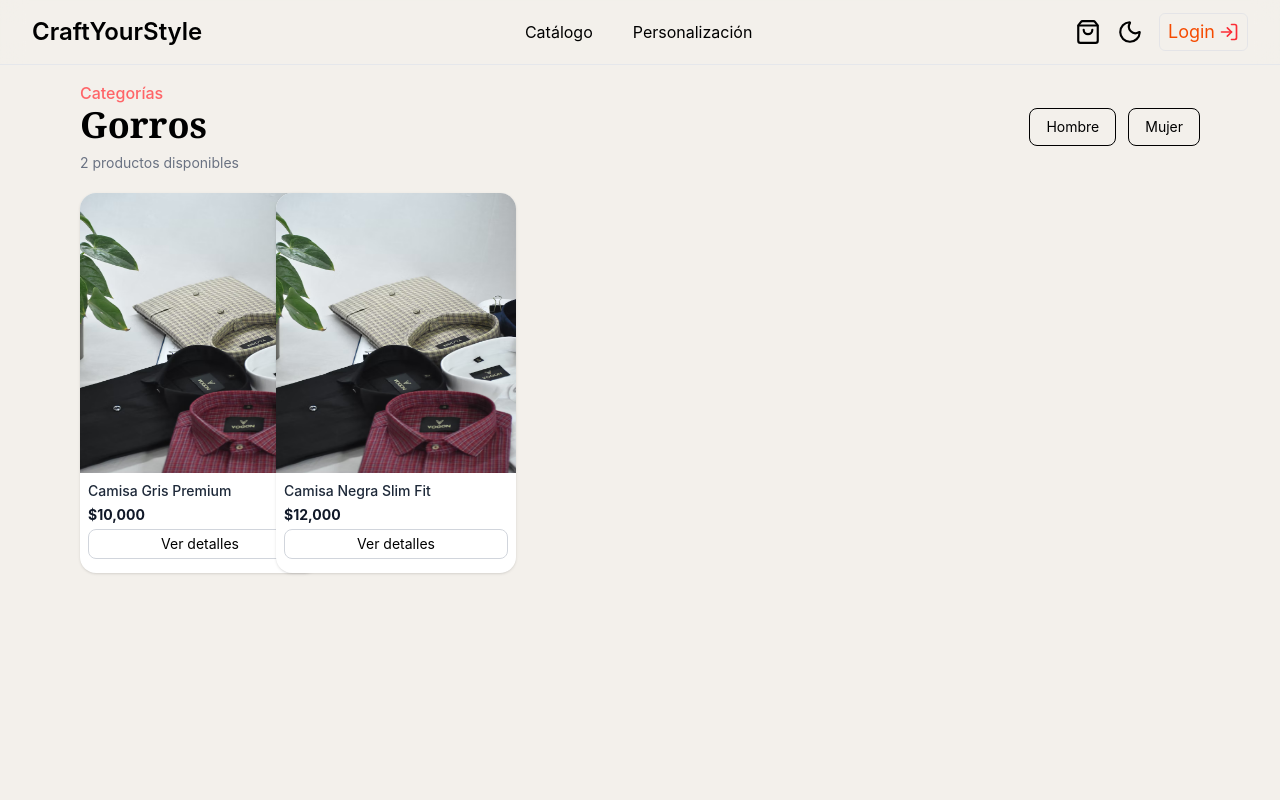
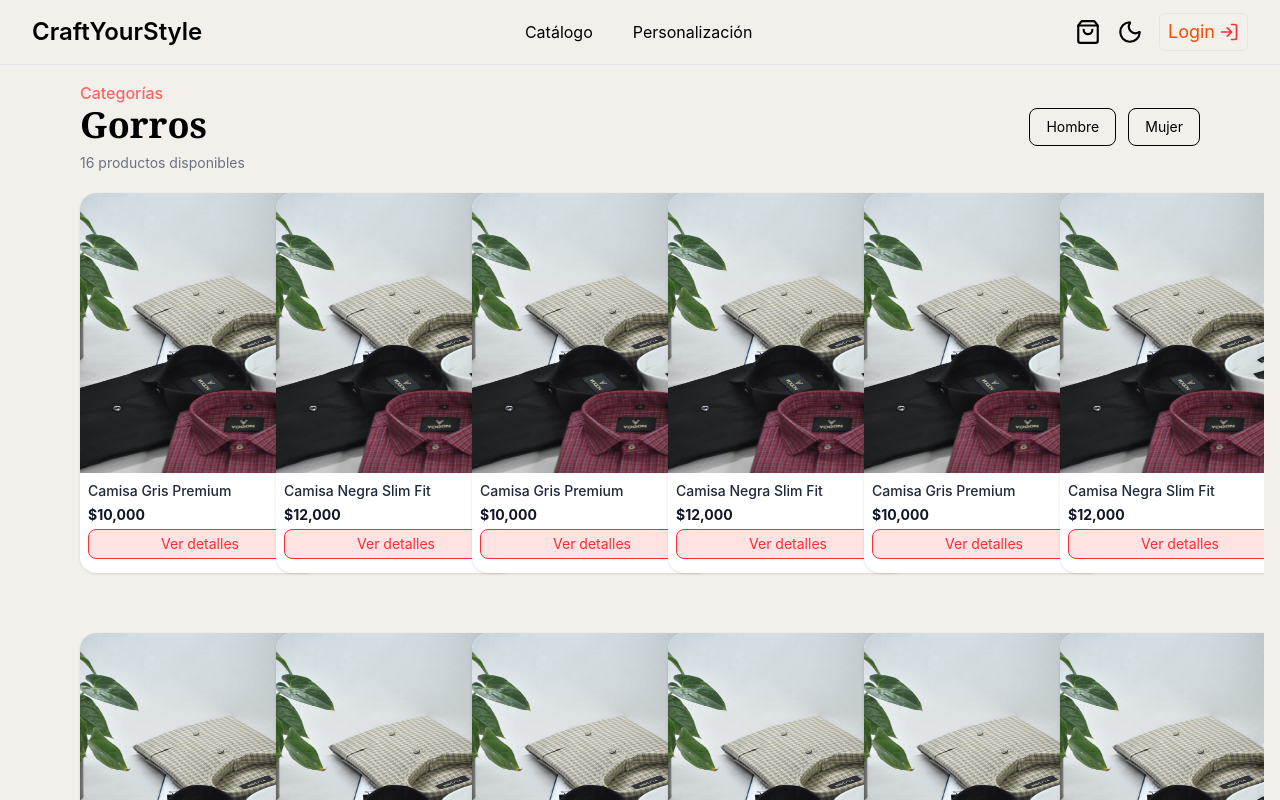
Before and after one commit to ordogens/Proyecto-Formativo-Cliente, a React (Vite) app: page /gorros in a window 1280 px wide. Built offline with nearby package versions, Linux system fonts and the light colour scheme.

Commit message:
cambio añadido

```diff
--- a/src/components/ui/cards/ProductCard.tsx
+++ b/src/components/ui/cards/ProductCard.tsx
@@ -15,10 +15,11 @@ export const ProductCard = ({ producto }: ProductCardProps) => {
       onClick={handleClick}
       className="bg-white rounded-2xl flex flex-col gap-2 shadow-sm hover:shadow-md w-45 md:w-60 h-75 md:h-95 transition overflow-hidden cursor-pointer mt-3 md:mt-1"
     >
+      {/* <p className="relative flex self-end pr-2 pt-1 text-[12px] text-red-500/60 font-bold md:text-transparent  rounded-4xl drop-shadow-xl">Click para ver detalles</p> */}
       <img
         src={producto.imagen}
         alt={producto.nombre}
-        className="w-full h-50 md:h-70"
+        className="w-full h-50 md:h-70 "
       />
 
       <div className="px-2 flex flex-col gap-1">
@@ -29,7 +30,7 @@ export const ProductCard = ({ producto }: ProductCardProps) => {
 
         <button
           onClick={handleClick}
-          className="w-full border border-gray-300 rounded-lg p-1 text-sm hover:bg-gray-100 transition cursor-pointer"
+          className="w-full border border-red-500 text-red-500 bg-red-100 rounded-lg p-1 text-sm hover:bg-red-500 hover:text-white transition cursor-pointer"
         >
           Ver detalles
         </button>
--- a/src/data/Productos.ts
+++ b/src/data/Productos.ts
@@ -31,7 +31,118 @@ export const productos: Producto[] = [
     categoria: "hombre",
     descripcion: "Diseño moderno ajustado al cuerpo."
   },
-
+  {
+    id: 1,
+    nombre: "Camisa Gris Premium",
+    precio: 10000,
+    imagen: camisa,
+    categoria: "hombre",
+    descripcion: "Camisa elegante de algodón premium para ocasiones especiales."
+  },
+  {
+    id: 2,
+    nombre: "Camisa Negra Slim Fit",
+    precio: 12000,
+    imagen: camisa,
+    categoria: "hombre",
+    descripcion: "Diseño moderno ajustado al cuerpo."
+  },
+  {
+    id: 1,
+    nombre: "Camisa Gris Premium",
+    precio: 10000,
+    imagen: camisa,
+    categoria: "hombre",
+    descripcion: "Camisa elegante de algodón premium para ocasiones especiales."
+  },
+  {
+    id: 2,
+    nombre: "Camisa Negra Slim Fit",
+    precio: 12000,
+    imagen: camisa,
+    categoria: "hombre",
+    descripcion: "Diseño moderno ajustado al cuerpo."
+  },
+  {
+    id: 1,
+    nombre: "Camisa Gris Premium",
+    precio: 10000,
+    imagen: camisa,
+    categoria: "hombre",
+    descripcion: "Camisa elegante de algodón premium para ocasiones especiales."
+  },
+  {
+    id: 2,
+    nombre: "Camisa Negra Slim Fit",
+    precio: 12000,
+    imagen: camisa,
+    categoria: "hombre",
+    descripcion: "Diseño moderno ajustado al cuerpo."
+  },
+  {
+    id: 1,
+    nombre: "Camisa Gris Premium",
+    precio: 10000,
+    imagen: camisa,
+    categoria: "hombre",
+    descripcion: "Camisa elegante de algodón premium para ocasiones especiales."
+  },
+  {
+    id: 2,
+    nombre: "Camisa Negra Slim Fit",
+    precio: 12000,
+    imagen: camisa,
+    categoria: "hombre",
+    descripcion: "Diseño moderno ajustado al cuerpo."
+  },
+  {
+    id: 1,
+    nombre: "Camisa Gris Premium",
+    precio: 10000,
+    imagen: camisa,
+    categoria: "hombre",
+    descripcion: "Camisa elegante de algodón premium para ocasiones especiales."
+  },
+  {
+    id: 2,
+    nombre: "Camisa Negra Slim Fit",
+    precio: 12000,
+    imagen: camisa,
+    categoria: "hombre",
+    descripcion: "Diseño moderno ajustado al cuerpo."
+  },
+  {
+    id: 1,
+    nombre: "Camisa Gris Premium",
+    precio: 10000,
+    imagen: camisa,
+    categoria: "hombre",
+    descripcion: "Camisa elegante de algodón premium para ocasiones especiales."
+  },
+  {
+    id: 2,
+    nombre: "Camisa Negra Slim Fit",
+    precio: 12000,
+    imagen: camisa,
+    categoria: "hombre",
+    descripcion: "Diseño moderno ajustado al cuerpo."
+  },
+  {
+    id: 1,
+    nombre: "Camisa Gris Premium",
+    precio: 10000,
+    imagen: camisa,
+    categoria: "hombre",
+    descripcion: "Camisa elegante de algodón premium para ocasiones especiales."
+  },
+  {
+    id: 2,
+    nombre: "Camisa Negra Slim Fit",
+    precio: 12000,
+    imagen: camisa,
+    categoria: "hombre",
+    descripcion: "Diseño moderno ajustado al cuerpo."
+  },
   // MUJER
   {
     id: 3,
--- a/src/pages/Catalogo.tsx
+++ b/src/pages/Catalogo.tsx
@@ -6,7 +6,7 @@ import { useNavigate } from "react-router-dom";
 export const Catalogo = () => {
   const navigate = useNavigate();
   return (
-    <section className="bg-[#f3f0eb] text-black py-4 h-full px-8 md:px-20">
+    <section className="bg-[#f3f0eb] text-black py-4 h-full px-8 md:px-20 flex flex-col gap-12">
       {/* Encabezado */}
       <div className="text-center mb-8">
         <p className="text-red-500 font-semibold tracking-widest uppercase text-sm">
```
